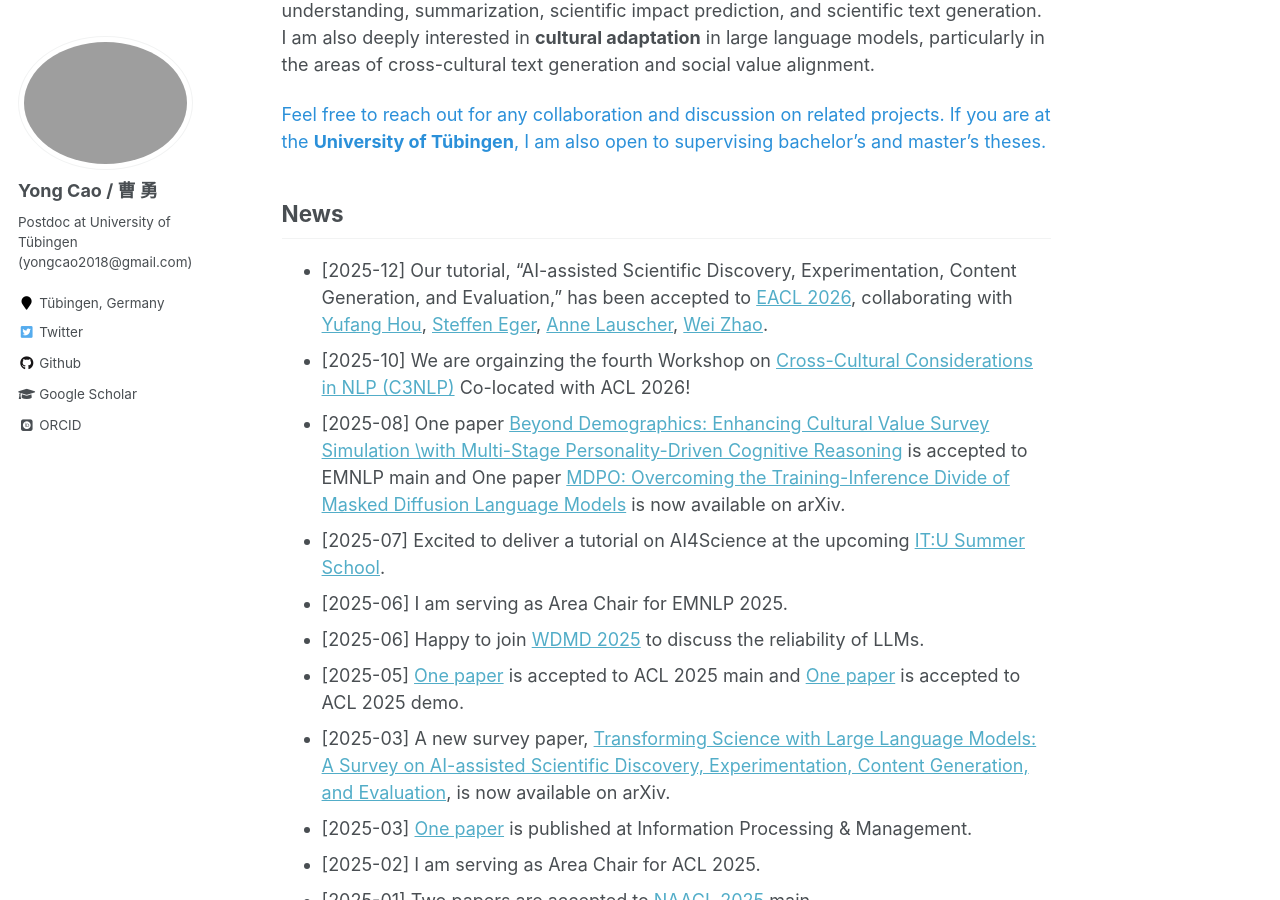
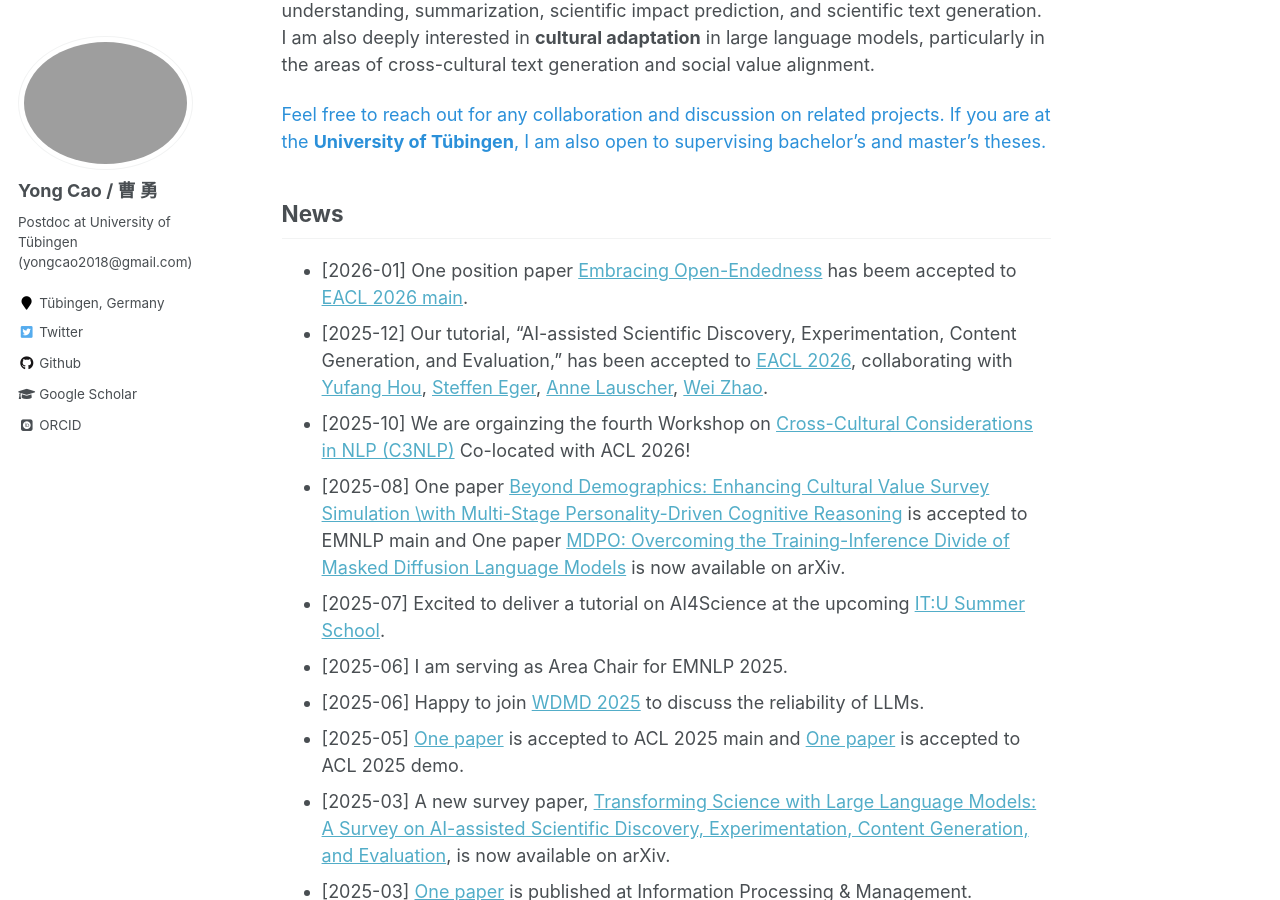
Before and after one commit to yongcaoplus/yongcaoplus.github.io, a Jekyll site: the page built from _pages/about.md, in a window 1280 px wide and 900 px high, scrolled down 376 px. Built offline with Jekyll 4.4.1, drawn with Linux system fonts in a browser that asks for light colours; some web fonts are replaced.

Commit message:
add EACL 2026

```diff
--- a/_pages/about.md
+++ b/_pages/about.md
@@ -18,6 +18,7 @@ Feel free to reach out for any collaboration and discussion on related projects.
 
 News
 ------
+* [2026-01] One position paper [Embracing Open-Endedness](https://arxiv.org/abs/2510.13884) has beem accepted to [EACL 2026 main](https://2026.eacl.org/).
 * [2025-12] Our tutorial, “AI-assisted Scientific Discovery, Experimentation, Content Generation, and Evaluation,” has been accepted to [EACL 2026](https://2026.eacl.org/), collaborating with [Yufang Hou](https://yufanghou.github.io/), [Steffen Eger](https://www.utn.de/person/prof-dr-steffen-eger/), [Anne Lauscher](https://anne-lauscher.de/), [Wei Zhao](https://andyweizhao.github.io/).
 * [2025-10] We are orgainzing the fourth Workshop on [Cross-Cultural Considerations in NLP (C3NLP)](https://c3nlp.github.io/) Co-located with ACL 2026!
 * [2025-08] One paper [Beyond Demographics: Enhancing Cultural Value Survey Simulation \\with Multi-Stage Personality-Driven Cognitive Reasoning]() is accepted to EMNLP main and One paper [MDPO: Overcoming the Training-Inference Divide of Masked Diffusion Language Models](https://arxiv.org/pdf/2508.13148) is now available on arXiv.
```
